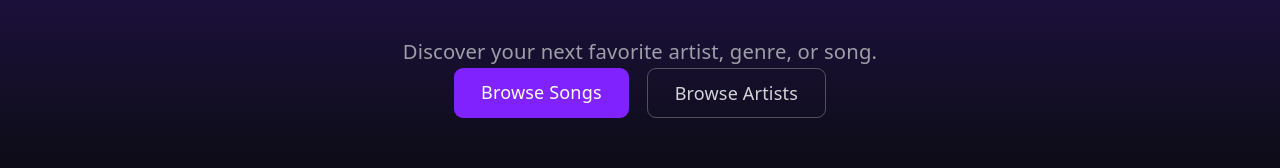
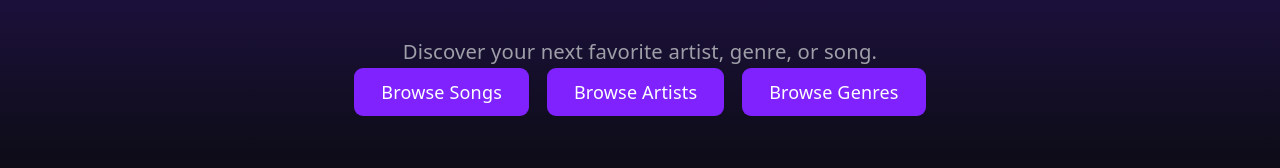
Before and after one commit to koddyrae/COMP4513-Assign2, a React (Vite) app: page / in a window 1280 px wide. Shown: the part 265-433 px from the top of the page. Built offline with nearby package versions, Linux system fonts and the light colour scheme; no server answers.

Commit message:
added a browse genres button to home

```diff
--- a/src/views/HomeView.jsx
+++ b/src/views/HomeView.jsx
@@ -25,8 +25,11 @@ export default function HomeView() {
           <Link to="/songs" className="bg-violet-600 hover:bg-violet-700 text-white px-6 py-2.5 rounded-md font-medium transition">
             Browse Songs
           </Link>
-          <Link to="/artists" className="border border-zinc-600 hover:border-violet-400 text-zinc-300 hover:text-white px-6 py-2.5 rounded-md font-medium transition">
+          <Link to="/artists" className="bg-violet-600 hover:bg-violet-700 text-white px-6 py-2.5 rounded-md font-medium transition">
             Browse Artists
+          </Link>
+          <Link to="/genres" className="bg-violet-600 hover:bg-violet-700 text-white px-6 py-2.5 rounded-md font-medium transition">
+            Browse Genres
           </Link>
         </div>
       </div>
```
